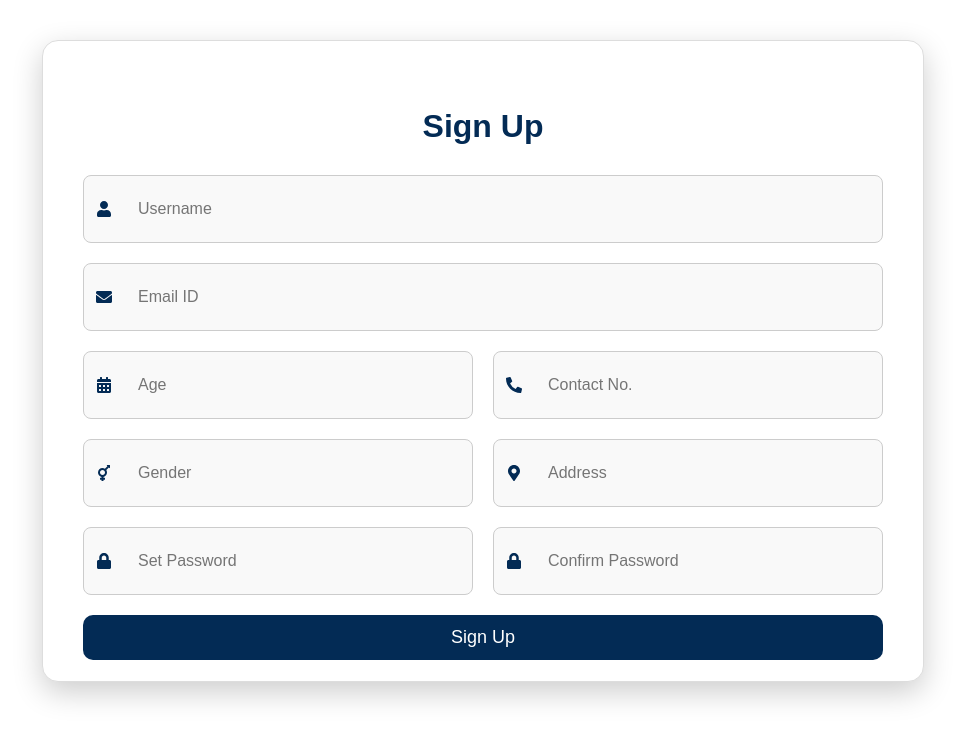
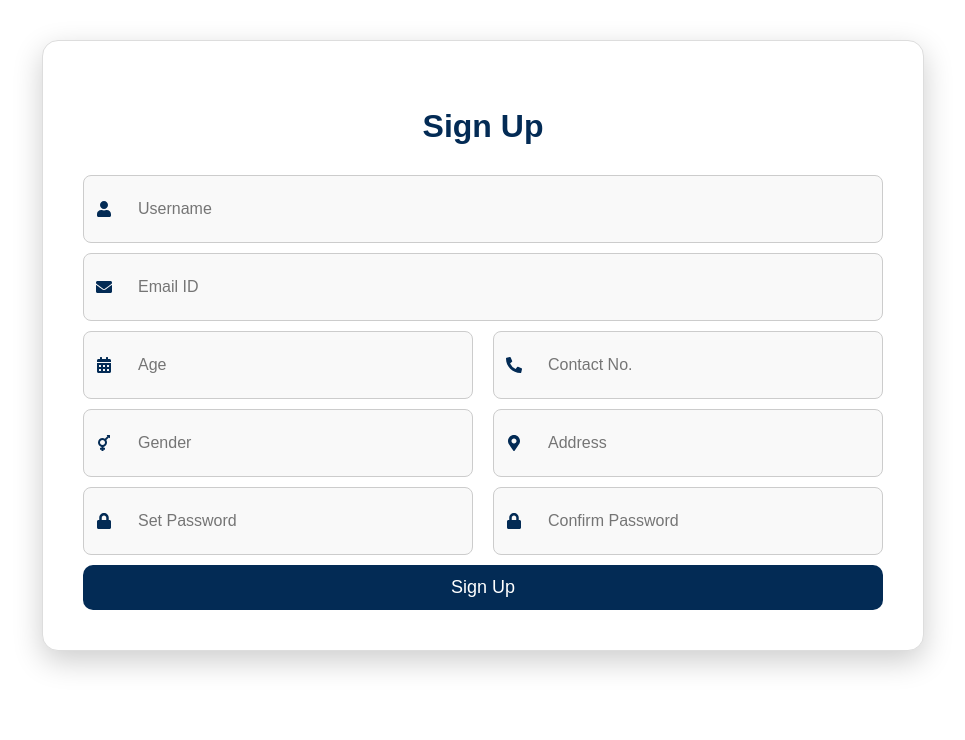
Before and after one commit to GargiAP/NGO-MANAGEMENT-1-, a React (Create React App) app: page /signin in a window 1280 px wide. Shown: the top 740 px of the page, without its empty margins (157-1122 px from the left). Built offline with nearby package versions, Linux system fonts and the light colour scheme.

Commit message:
sign in and login final

```diff
--- a/src/pages/homepage/homepage.css
+++ b/src/pages/homepage/homepage.css
@@ -134,7 +134,7 @@ body {
   background: #fff;
   padding: 25px;
   border-radius: 12px;
-  width: 400px;
+  min-width: 450px;
   position: relative;
   box-shadow: 0 5px 15px rgba(0,0,0,0.3);
 }
--- a/src/pages/loginpage/loginpage.css
+++ b/src/pages/loginpage/loginpage.css
@@ -87,6 +87,7 @@
   margin-top: 20px;
   font-size: 14px;
   color: #333;
+  font-size:15px;
 }
 
 .create-account {
--- a/src/pages/signinpage/signinpage.css
+++ b/src/pages/signinpage/signinpage.css
@@ -4,6 +4,7 @@
   align-items: center;
   padding: 40px 20px;
   min-height: 60vh;
+  min-width:450px;
 }
 
 .signin-card {
@@ -11,7 +12,7 @@
   padding: 40px;
   border-radius: 16px;
   width: 800px;
-  max-width: 800px;
+  min-width: 450px;
   max-height: 70vh;
   overflow-y: none;
   box-shadow: 0 10px 30px rgba(0, 0, 0, 0.2);
@@ -31,7 +32,7 @@
   padding: 12px 16px;
   border: 1px solid #ccc;
   border-radius: 8px;
-  margin-bottom: 20px;
+  margin-bottom: 10px;
   background-color: #f9f9f9;
 }
 
```
